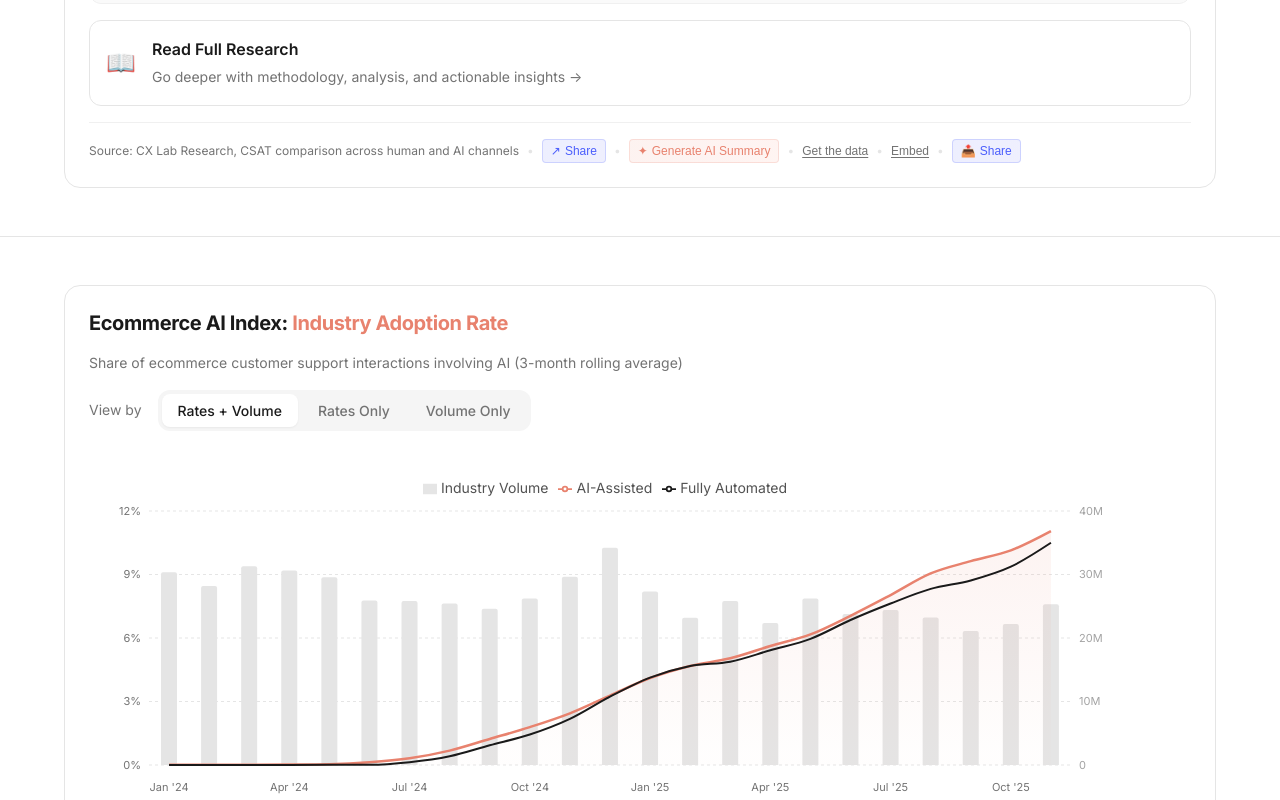
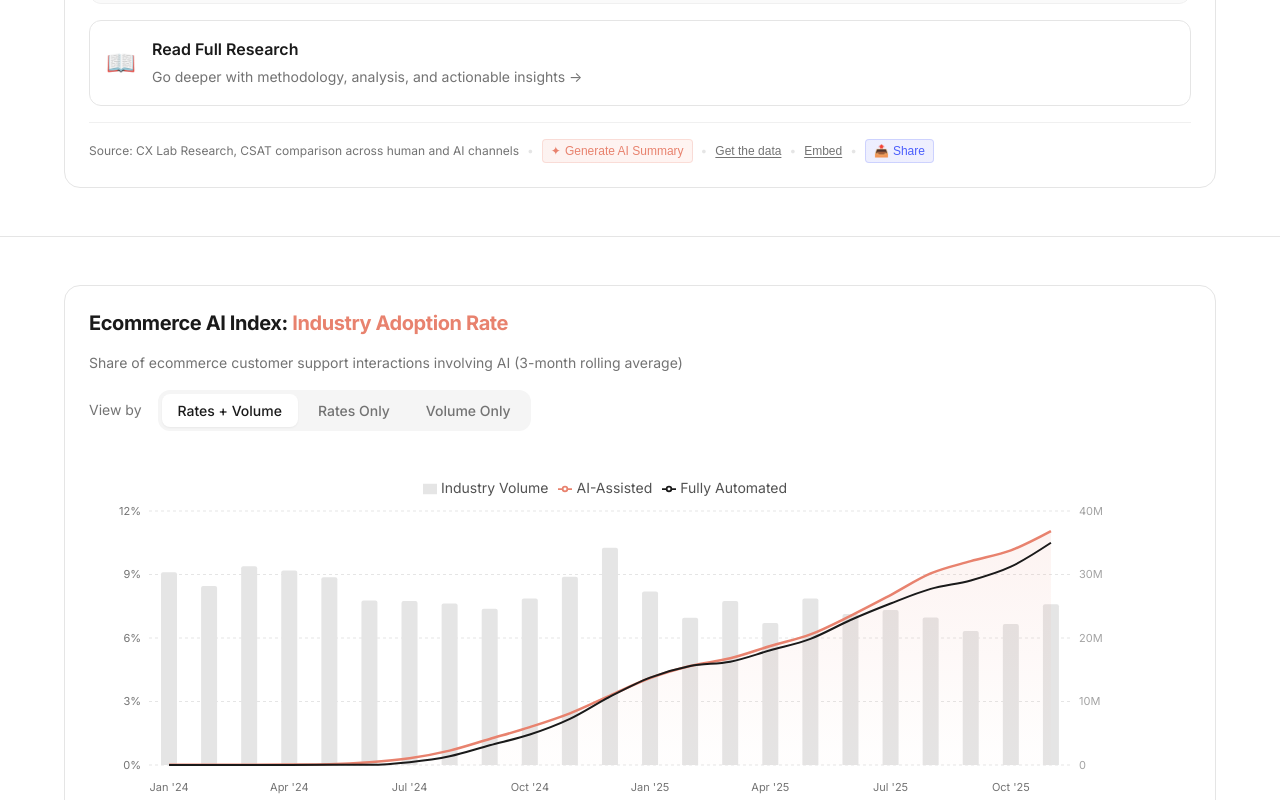
Before and after one commit to KaranMann28/MyCxLabFinal, a React (Vite) app: page /insights in a window 1280 px wide. Shown: the part 1080-1880 px from the top of the page. Built offline with nearby package versions, Linux system fonts and the light colour scheme.

Commit message:
Remove duplicate share button

```diff
--- a/src/components/InsightCard.tsx
+++ b/src/components/InsightCard.tsx
@@ -228,16 +228,6 @@ export function InsightCard({
             <span>Source: {source}</span>
             <span className="insight-card__source-divider">•</span>
             <motion.button
-              className="insight-card__link insight-card__link--share"
-              onClick={() => setIsShareModalOpen(true)}
-              whileHover={{ scale: 1.05 }}
-              whileTap={{ scale: 0.95 }}
-            >
-              <span className="insight-card__link-icon">↗</span>
-              Share
-            </motion.button>
-            <span className="insight-card__source-divider">•</span>
-            <motion.button
               className="insight-card__link insight-card__link--ai"
               onClick={() => setIsModalOpen(true)}
               whileHover={{ scale: 1.05 }}
```
